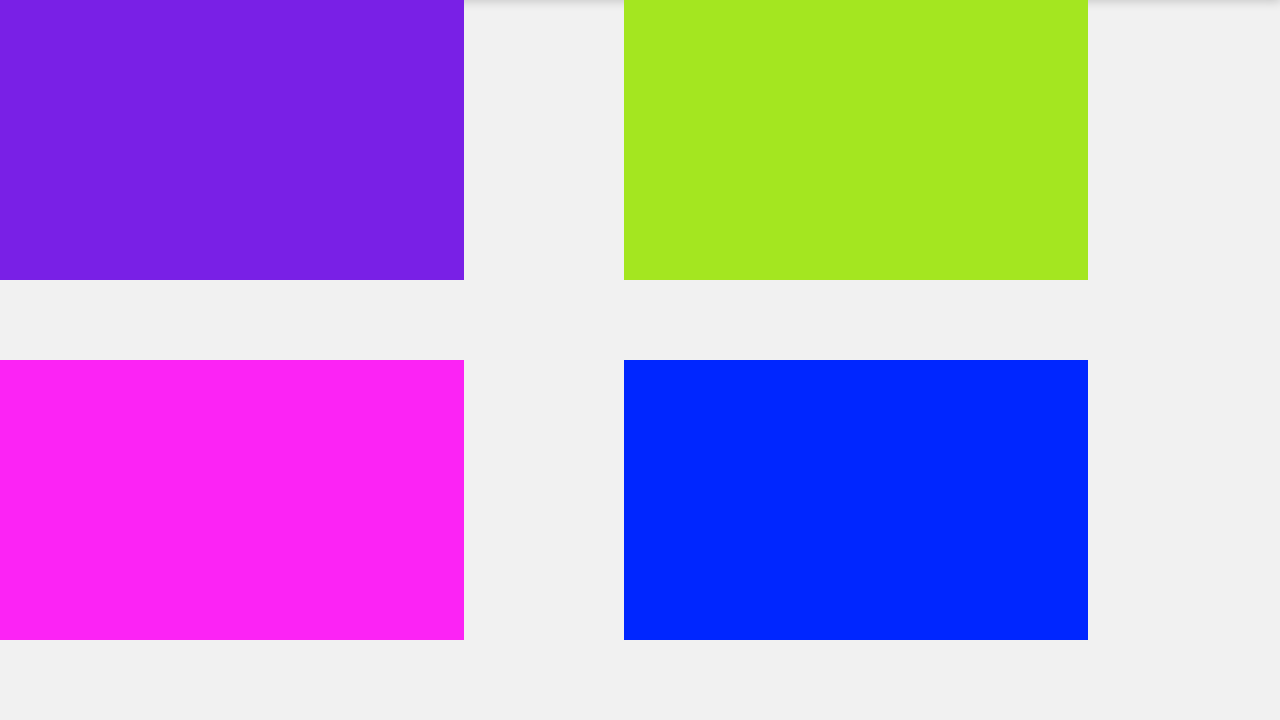
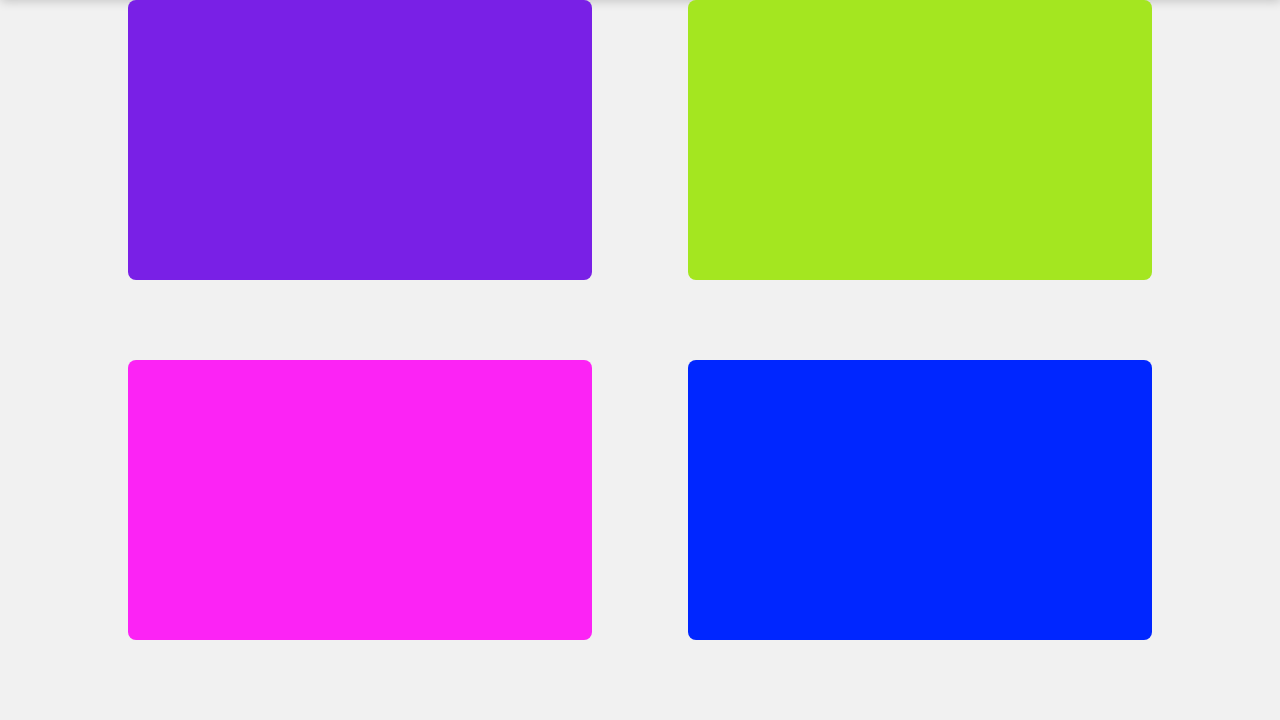
Before and after one commit to Latkecrszy/allwronganswers, a Flask app: template templates/play.html in a window 1280 px wide. Shown: the part 100-820 px from the top of the page. Run offline with Flask 2, Linux system fonts and the light colour scheme; the template is opened without the code that fills it: most values are stand-ins (such as "Sample title", 1, 10 or a date in 2020); parts of the project's set-up code (start-up, migrations or seed data) failed here and were passed over; some libraries are stand-ins or nearby versions.

Commit message:
fixed styling

```diff
--- a/static/play.css
+++ b/static/play.css
@@ -1,10 +1,11 @@
 #questions {
     display: flex;
-    width: 85vw;
+    width: 80vw;
     height: 90vh;
     flex-wrap: wrap;
     justify-content: space-between;
     justify-items: center;
+    margin-left: 10vw;
 }
 
 .question {
@@ -13,6 +14,7 @@
     padding: 40px;
     font: 500 30px Montserrat;
     text-align: center;
+    border-radius: 8px;
 }
 
 #question_1 {background: #7920e6}
--- a/static/play.js
+++ b/static/play.js
@@ -1,4 +1,4 @@
 async function renderInfo(answers) {
     console.log(answers)
-    for (let x = 1; x < 5; x++) {document.getElementById(x.toString()).innerText = answers[x-1]}
+    for (let x = 1; x < 5; x++) {document.getElementById("question_"+x.toString()).innerText = answers[x-1]}
 }
```
